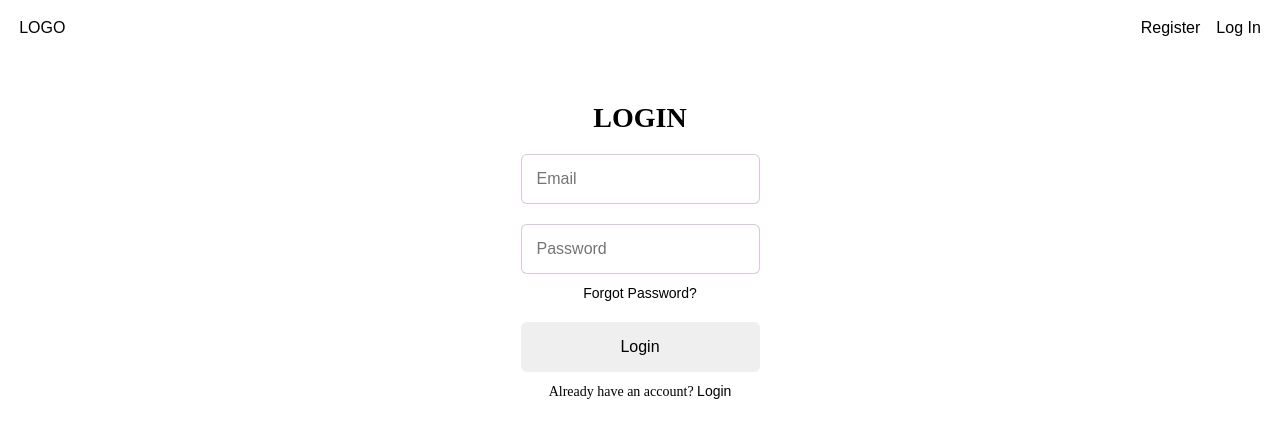
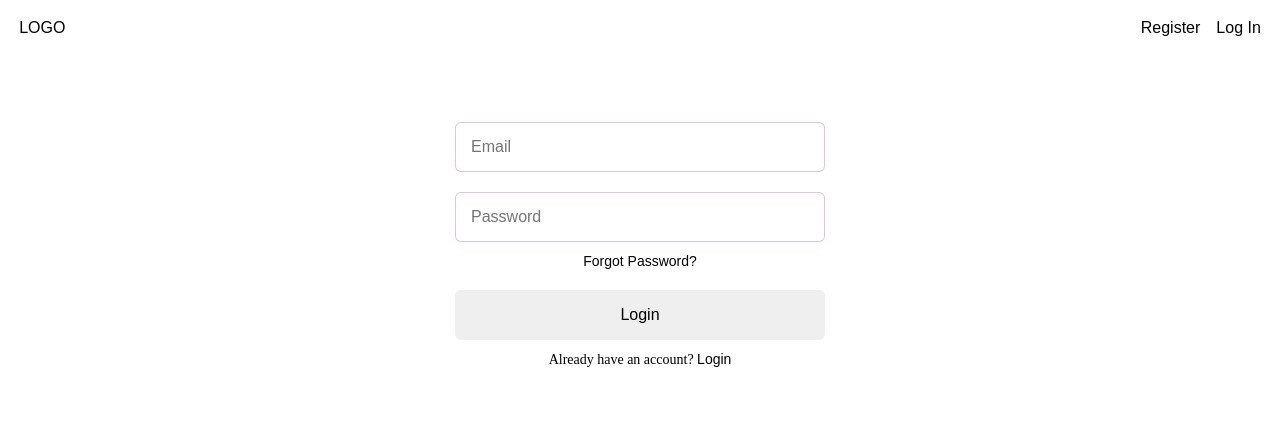
Before and after one commit to seung0708/weather-fullstack, a React (Create React App) app in the folder frontend/: page /login in a window 1280 px wide. Shown: the top 438 px of the page. Built offline with nearby package versions, Linux system fonts and the light colour scheme.

Commit message:
created a component for just the form

```diff
--- a/frontend/src/App.css
+++ b/frontend/src/App.css
@@ -1,41 +1,6 @@
-h1,
-h2,
-h3,
-h4,
-h5,
-h6 {
-    font-family: serif;
-    font-weight: 700;
-    margin-bottom: 15px;
-    text-transform: uppercase;
-}
-
-p, a{
-    font-family: sans-serif;
-}
-
-a {
-    color: #000;
-    text-decoration: none;
-}
-
 .container {
     margin: 0 auto;
     max-width: 1280px;
     padding: 1.2rem;
     margin-bottom: 1rem;
-  }
-
-
-#form {
-    max-width: 430px;
-    width: 100%;
-    padding: 30px;
-    border-radius: 6px;
 }
-
-form .field {
-    height: 50px;
-    width: 100%;
-    margin-top: 20px;
-}
--- a/frontend/src/App.js
+++ b/frontend/src/App.js
@@ -2,8 +2,8 @@ import './App.css';
 import {Routes, Route} from 'react-router-dom';
 import Home from './pages/home';
 import Header from './components/header/Header';
-import Register from './components/register/Register';
-import Login from './components/login/Login';
+import Register from './pages/register/Register';
+import Login from './pages/login/Login';
 function App() {
   return (
     <>
--- a/frontend/src/components/login/Login.css
+++ b/frontend/src/components/form/Form.css
@@ -1,18 +1,32 @@
-.login {
+#form {
+    max-width: 430px;
+    width: 100%;
+    padding: 30px;
+    border-radius: 6px;
+}
+
+form .field {
+    height: 50px;
+    width: 100%;
+    margin-top: 20px;
+}
+
+
+.form {
     display: flex;
     flex-direction: column;
     justify-content: center;
     align-items: center;
 }
 
-.login h2 {
+.form h2 {
     font-size: 28px;
     text-align: center;
 }
 
 
-.login input,
-.login button {
+.form input,
+.form button {
     height: 100%;
     width: 100%;
     border: none;
@@ -21,7 +35,7 @@
     border-radius: 6px;
 }
 
-.login input {
+.form input {
     padding: 0 15px;
     border: 1px solid #CACA;
 }
@@ -37,10 +51,10 @@
     font-weight: 400;
 }
 
-.login a {
+.form a {
     text-decoration: none;
 }
 
-.login a:hover {
+.form a:hover {
     text-decoration: underline;
 }
--- /dev/null
+++ b/frontend/src/components/form/Form.js
@@ -0,0 +1,27 @@
+import React from 'react';
+import './Form.css';
+
+const Form = () => {
+  return (
+    <form className='form'>
+        <div className='field input-field'>
+            <input type='email' placeholder='Email' className='input' />
+        </div>
+        <div className='field input-field'>
+            <input type='password' placeholder='Password' className='password' />
+            <i className='bx bx-hide eye-icon'></i>
+        </div>
+        <div className='form-link'>
+            <a href='#' className='forgot-password'>Forgot Password?</a>
+        </div>
+        <div className='field button-field'>
+            <button>Login</button>
+        </div>
+        <div className='form-link'>
+        <span>Already have an account? <a href='#' className='login-link'>Login</a></span>
+        </div>
+  </form>
+  )
+}
+
+export default Form
--- a/frontend/src/components/login/Login.js
+++ /dev/null
@@ -1,32 +0,0 @@
-import './Login.css';
-import React from 'react';
-
-const Login = () => {
-  return (
-    <section id='form' className='container'>
-      <div className='login'>
-          <form>
-            <h2>Login</h2>
-            <div className='field input-field'>
-              <input type='email' placeholder='Email' className='input' />
-            </div>
-            <div className='field input-field'>
-              <input type='password' placeholder='Password' className='password' />
-              <i className='bx bx-hide eye-icon'></i>
-            </div>
-            <div className='form-link'>
-              <a href='#' className='forgot-password'>Forgot Password?</a>
-            </div>
-            <div className='field button-field'>
-              <button>Login</button>
-            </div>
-            <div className='form-link'>
-              <span>Already have an account? <a href='#' className='login-link'>Login</a></span>
-            </div>
-          </form>
-        </div>
-    </section>
-  )
-}
-
-export default Login
--- a/frontend/src/index.css
+++ b/frontend/src/index.css
@@ -7,3 +7,24 @@
 body {
   height: 100vh;
 }
+
+h1,
+h2,
+h3,
+h4,
+h5,
+h6 {
+
+    font-weight: 700;
+    margin-bottom: 15px;
+    text-transform: uppercase;
+}
+
+p, a{
+    font-family: sans-serif;
+}
+
+a {
+    color: #000;
+    text-decoration: none;
+}
--- /dev/null
+++ b/frontend/src/pages/login/Login.js
@@ -0,0 +1,17 @@
+import React from 'react';
+import './Login.css';
+import Form from '../../components/form/Form';
+
+const Login = () => {
+  return (
+    <section id='form' className='container'>
+      <div className='login'>
+        <Form>
+
+        </Form>
+      </div>
+    </section>
+  )
+}
+
+export default Login
```
Also changed, not shown: frontend/src/pages/login/Login.css (added), frontend/src/pages/register/Register.css (added), frontend/src/pages/register/Register.js (renamed from frontend/src/components/register/Register.js).
